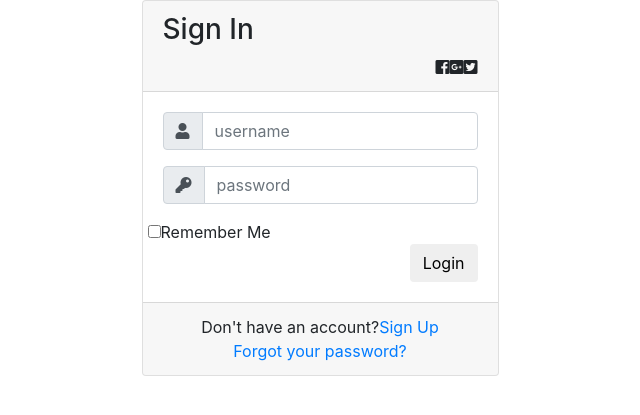
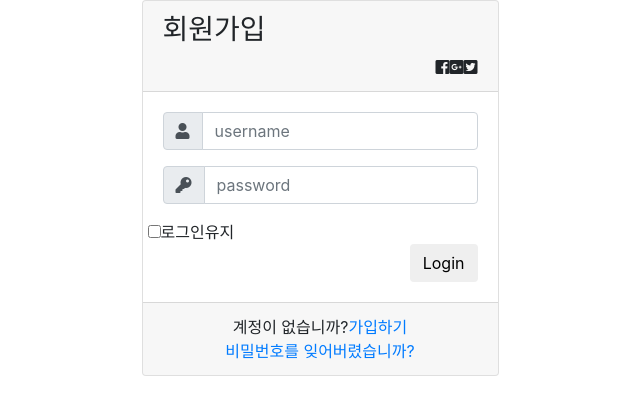
Before and after one commit to davidk0713/bitserver, a PHP site: the page made by index(로그인폼).php in a window 1280 px wide. Shown: the top 415 px of the page, without its empty margins (320-960 px from the left). Run offline with PHP 8.4, Linux system fonts and the light colour scheme; some libraries are stand-ins or nearby versions.

Commit message:
로그인 2차업뎃
2차 수정

```diff
--- a/index(로그인폼).php
+++ b/index(로그인폼).php
@@ -1,8 +1,8 @@
 <!DOCTYPE html>
 <html>
 <head>
-	<title>Login Page</title>
-   <!--Made with love by Mutiullah Samim -->
+	<title>로그인 페이지</title>
+   <!--Made with Kralenm -->
 
 	<!--Bootsrap 4 CDN-->
 	<link rel="stylesheet" href="https://stackpath.bootstrapcdn.com/bootstrap/4.1.3/css/bootstrap.min.css" integrity="sha384-MCw98/SFnGE8fJT3GXwEOngsV7Zt27NXFoaoApmYm81iuXoPkFOJwJ8ERdknLPMO" crossorigin="anonymous">
@@ -18,7 +18,7 @@
 	<div class="d-flex justify-content-center h-100">
 		<div class="card">
 			<div class="card-header">
-				<h3>Sign In</h3>
+				<h3>회원가입</h3>
 				<div class="d-flex justify-content-end social_icon">
 					<span><i class="fab fa-facebook-square"></i></span>
 					<span><i class="fab fa-google-plus-square"></i></span>
@@ -41,7 +41,7 @@
 						<input type="password" class="form-control" placeholder="password">
 					</div>
 					<div class="row align-items-center remember">
-						<input type="checkbox">Remember Me
+						<input type="checkbox">로그인유지
 					</div>
 					<div class="form-group">
 						<input type="submit" value="Login" class="btn float-right login_btn">
@@ -50,10 +50,10 @@
 			</div>
 			<div class="card-footer">
 				<div class="d-flex justify-content-center links">
-					Don't have an account?<a href="#">Sign Up</a>
+					계정이 없습니까?<a href="#">가입하기</a>
 				</div>
 				<div class="d-flex justify-content-center">
-					<a href="#">Forgot your password?</a>
+					<a href="#">비밀번호를 잊어버렸습니까?</a>
 				</div>
 			</div>
 		</div>
```
